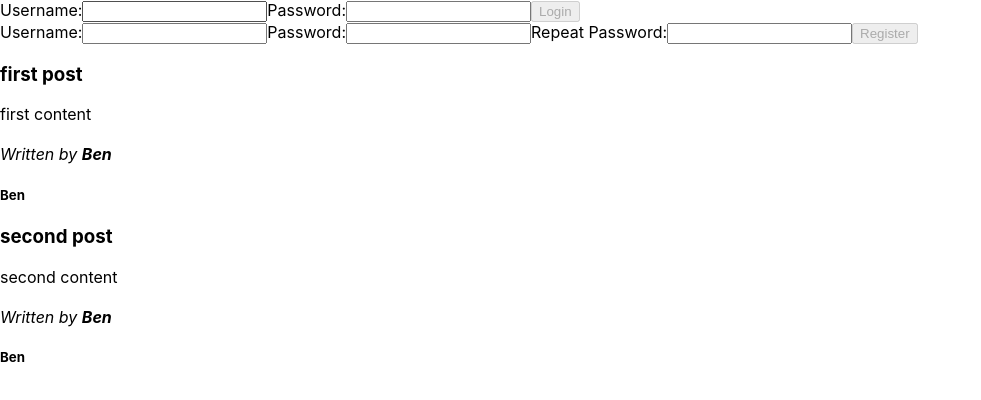
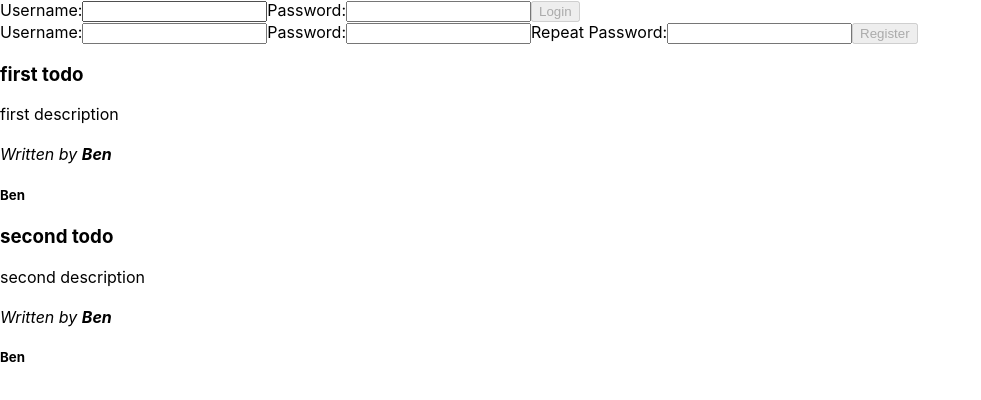
Before and after one commit to NebjaminCode/436Lab2, a React (Create React App) app: page / in a window 1280 px wide. Shown: the top 400 px of the page, without its empty margins (0-981 px from the left). Built offline with nearby package versions, Linux system fonts and the light colour scheme.

Commit message:
changed all references from post to todo

```diff
--- a/src/App.js
+++ b/src/App.js
@@ -1,40 +1,37 @@
 import { v4 as uuidv4 } from "uuid";
 import { useState, useReducer } from "react";
 import UserBar from "./Components/User/UserBar";
-import PostTodo from "./Components/post/PostTodo";
-import CreateTodo from "./Components/post/CreateTodo";
+import TodoList from "./Components/todo/TodoList";
+import CreateTodo from "./Components/todo/CreateTodo";
 import appReducer from "./Reducers";
 
 function App() {
-  const defaultPosts = [
+  const defaultTodos = [
     {
-      title: "first post",
-      content: "first content",
+      title: "first todo",
+      description: "first description",
       author: "Ben",
       id: uuidv4(),
     },
     {
-      title: "second post",
-      content: "second content",
+      title: "second todo",
+      description: "second description",
       author: "Ben",
       id: uuidv4(),
     },
   ];
 
-  // const [user, dispatchUser] = useReducer(userReducer, "");
-  // const [posts, dispatchPosts] = useReducer(postReducer, defaultPosts);
-
   const [state, dispatch] = useReducer(appReducer, {
     user: "",
-    posts: defaultPosts,
+    todos: defaultTodos,
   });
 
   return (
     <div>
       <UserBar user={state.user} dispatch={dispatch} />
-      <PostTodo posts={state.posts} />
+      <TodoList todos={state.todos} />
       {state.user && (
-        <CreateTodo user={state.user} posts={state.posts} dispatch={dispatch} />
+        <CreateTodo user={state.user} todos={state.todos} dispatch={dispatch} />
       )}
     </div>
   );
--- a/src/Components/post/PostTodo.js
+++ /dev/null
@@ -1,11 +0,0 @@
-import Todo from "./Todo";
-
-export default function PostTodo({ posts = [] }) {
-  return (
-    <div>
-      {posts.map((p, i) => (
-        <Todo {...p} key={p.id} />
-      ))}
-    </div>
-  );
-}
--- a/src/Components/post/CreateTodo.js
+++ b/src/Components/todo/CreateTodo.js
@@ -1,17 +1,17 @@
 import { useState } from "react";
 import { v4 as uuidv4 } from "uuid";
-export default function CreateTodo({ user, posts, dispatch }) {
+export default function CreateTodo({ user, todos, dispatch }) {
   const [title, setTitle] = useState("");
-  const [content, setContent] = useState("");
+  const [description, setDescription] = useState("");
 
   return (
     <form
       onSubmit={(e) => {
         e.preventDefault();
         dispatch({
-          type: "CREATE_POST",
+          type: "CREATE_TODO",
           title,
-          content,
+          description,
           author: user,
           id: uuidv4(),
         });
@@ -31,8 +31,8 @@ export default function CreateTodo({ user, posts, dispatch }) {
         />
       </div>
       <textarea
-        value={content}
-        onChange={(event) => setContent(event.target.value)}
+        value={description}
+        onChange={(event) => setDescription(event.target.value)}
       />
       <input type="submit" value="Create" />
     </form>
--- a/src/Components/post/Todo.js
+++ b/src/Components/todo/Todo.js
@@ -1,8 +1,8 @@
-export default function Todo({ title, content, author }) {
+export default function Todo({ title, description, author }) {
   return (
     <div>
       <h3>{title}</h3>
-      <div>{content}</div>
+      <div>{description}</div>
       <br />
       <i>
         Written by <b>{author}</b>
--- /dev/null
+++ b/src/Components/todo/TodoList.js
@@ -0,0 +1,11 @@
+import Todo from "./Todo";
+
+export default function TodoList({ todos = [] }) {
+  return (
+    <div>
+      {todos.map((t, i) => (
+        <Todo {...t} key={t.id} />
+      ))}
+    </div>
+  );
+}
--- a/src/Reducers.js
+++ b/src/Reducers.js
@@ -10,16 +10,16 @@ function userReducer(state, action) {
   }
 }
 
-function postReducer(state, action) {
+function todoReducer(state, action) {
   switch (action.type) {
-    case "CREATE_POST":
-      const newPost = {
+    case "CREATE_TODO":
+      const newTodo = {
         title: action.title,
-        content: action.content,
+        description: action.description,
         author: action.author,
         id: action.id,
       };
-      return [newPost, ...state];
+      return [newTodo, ...state];
     case "DELETE_TODO":
     case "EDIT_TODO":
     default:
@@ -30,6 +30,6 @@ function postReducer(state, action) {
 export default function appReducer(state, action) {
   return {
     user: userReducer(state.user, action),
-    posts: postReducer(state.posts, action),
+    todos: todoReducer(state.todos, action),
   };
 }
```
